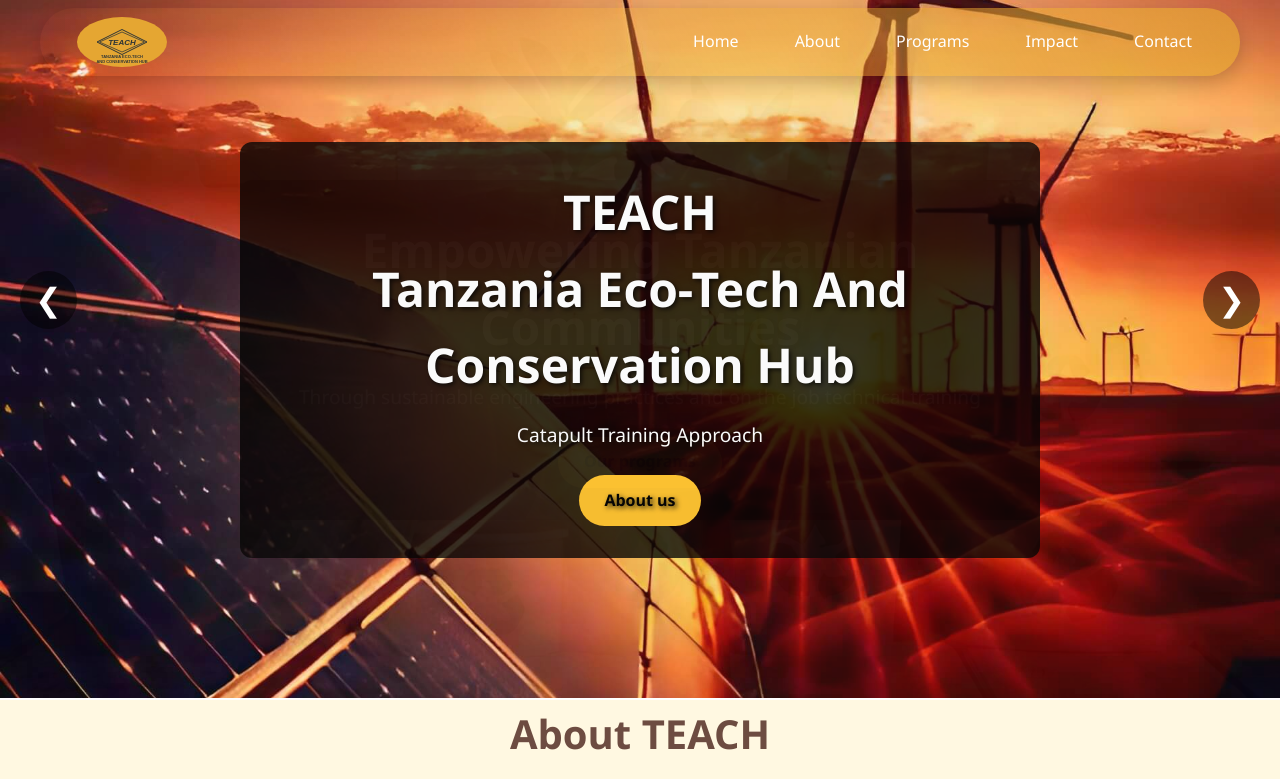
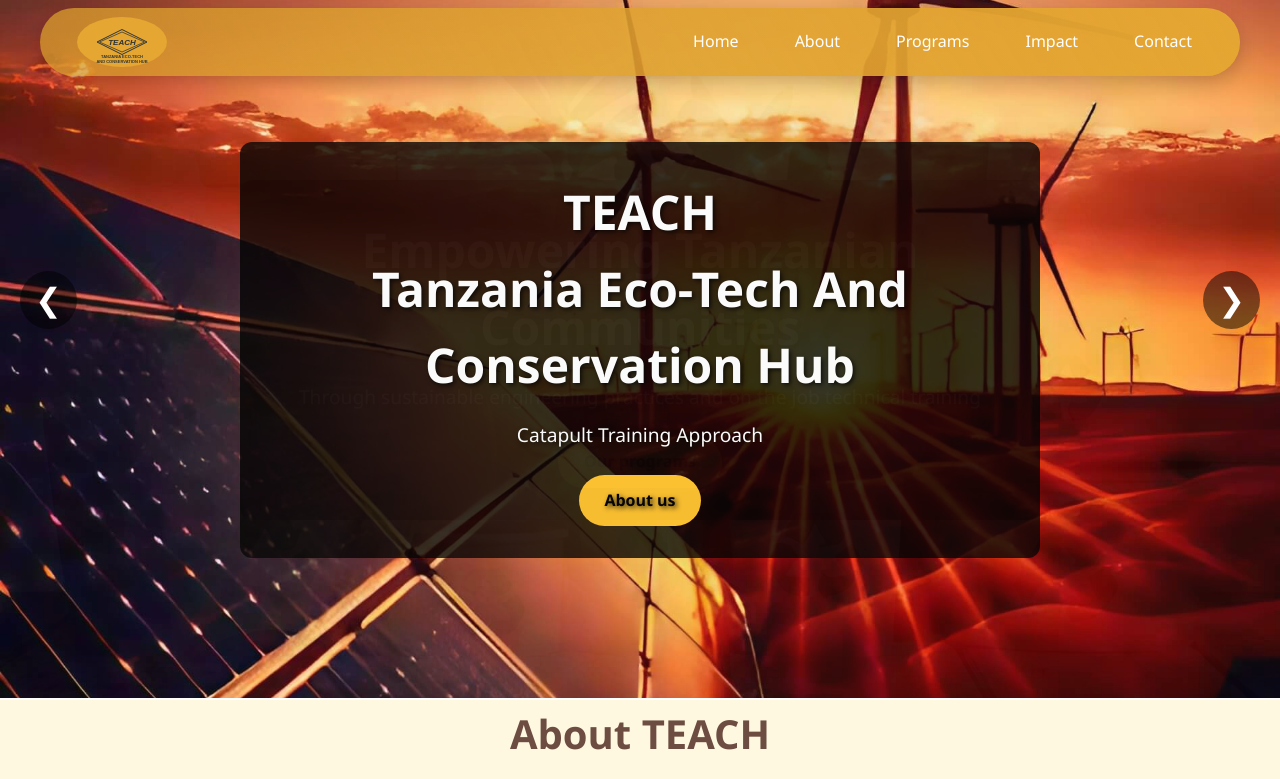
Before and after one commit to teachphilipo/teachphilipo.github.io, a plain HTML site: page index.html in a window 1280 px wide. Shown: the top 779 px of the page. Drawn offline with Linux system fonts and the light colour scheme.

Commit message:
Update style.css

```diff
--- a/style.css
+++ b/style.css
@@ -30,7 +30,7 @@
 }
 
 nav.container {
-    background: linear-gradient(60deg, #d49a2d00 0%, #e5a632b0 100%);
+    background: linear-gradient(60deg, #d49a2dc2 0%, #e5a632 100%);
     display: flex;
     justify-content: space-between;
     align-items: center;
```
